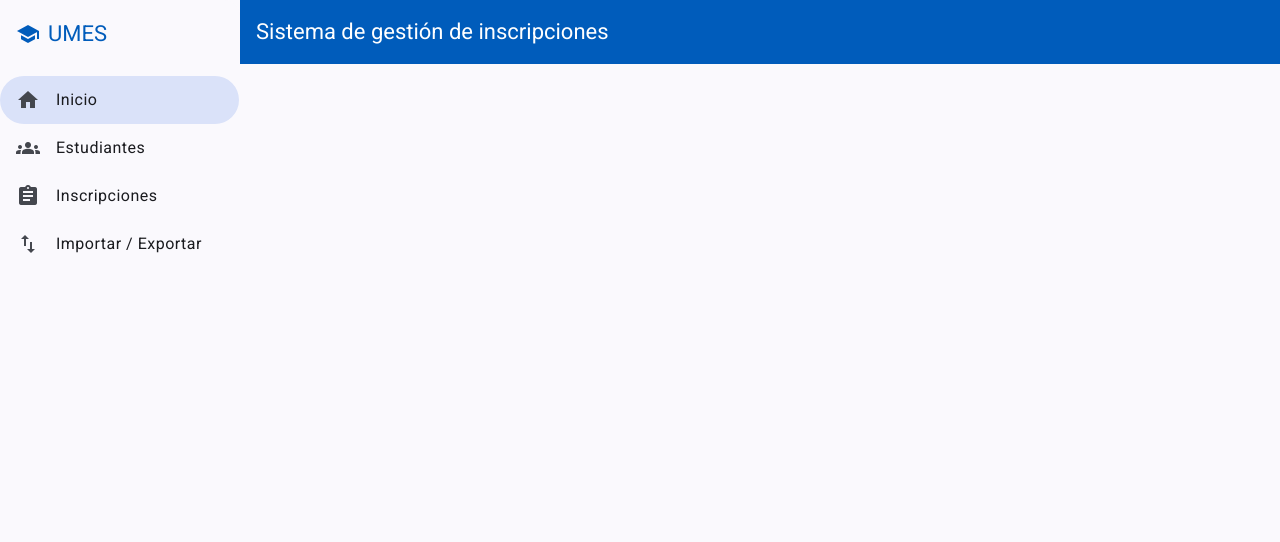
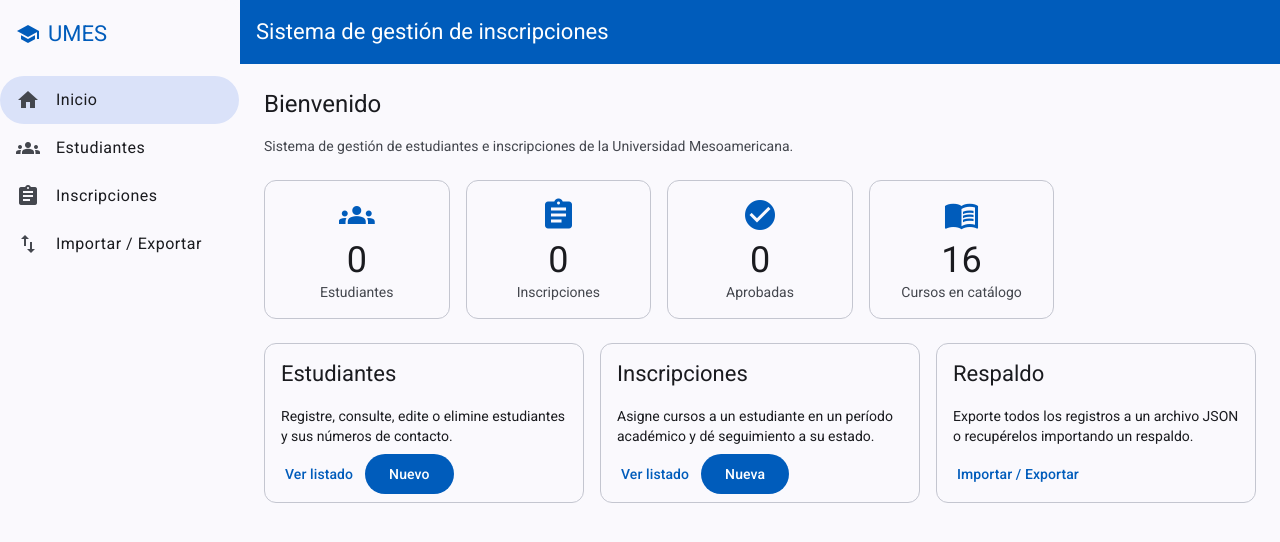
Before and after one commit to Alexei2412/angular_proyecto_final_carlos_angello, an Angular app: page / in a window 1280 px wide. Shown: the top 542 px of the page. Built offline with nearby package versions, Linux system fonts and the light colour scheme.

Commit message:
feat(home): crear pagina de inicio con resumen y ruta comodin

```diff
--- a/src/app/app.routes.ts
+++ b/src/app/app.routes.ts
@@ -1,4 +1,5 @@
 import { Routes } from '@angular/router';
+import { Home } from './pages/home/home';
 import { StudentList } from './pages/student-list/student-list';
 import { StudentForm } from './pages/student-form/student-form';
 import { StudentDetail } from './pages/student-detail/student-detail';
@@ -7,6 +8,8 @@ import { EnrollmentForm } from './pages/enrollment-form/enrollment-form';
 import { EnrollmentDetail } from './pages/enrollment-detail/enrollment-detail';
 
 export const routes: Routes = [
+  { path: '', component: Home, title: 'Inicio' },
+
   { path: 'estudiantes', component: StudentList, title: 'Estudiantes' },
   { path: 'estudiantes/nuevo', component: StudentForm, title: 'Nuevo estudiante' },
   { path: 'estudiantes/:id', component: StudentDetail, title: 'Detalle de estudiante' },
@@ -16,4 +19,6 @@ export const routes: Routes = [
   { path: 'inscripciones/nueva', component: EnrollmentForm, title: 'Nueva inscripción' },
   { path: 'inscripciones/:id', component: EnrollmentDetail, title: 'Detalle de inscripción' },
   { path: 'inscripciones/:id/editar', component: EnrollmentForm, title: 'Editar inscripción' },
+
+  { path: '**', redirectTo: '' },
 ];
--- /dev/null
+++ b/src/app/pages/home/home.css
@@ -0,0 +1,41 @@
+.intro {
+  color: var(--mat-sys-on-surface-variant);
+  margin-bottom: 24px;
+}
+
+.stats {
+  display: grid;
+  grid-template-columns: repeat(auto-fill, minmax(180px, 1fr));
+  gap: 16px;
+}
+
+.stat-card {
+  text-align: center;
+}
+
+.stat-icon {
+  color: var(--mat-sys-primary);
+  font-size: 36px;
+  width: 36px;
+  height: 36px;
+}
+
+.stat-value {
+  font: var(--mat-sys-display-small);
+}
+
+.stat-label {
+  color: var(--mat-sys-on-surface-variant);
+}
+
+.shortcuts {
+  display: grid;
+  grid-template-columns: repeat(auto-fill, minmax(260px, 1fr));
+  gap: 16px;
+  margin-top: 8px;
+}
+
+.shortcuts h2 {
+  font: var(--mat-sys-title-large);
+  margin-top: 0;
+}
--- /dev/null
+++ b/src/app/pages/home/home.html
@@ -0,0 +1,49 @@
+<div class="page-header">
+  <h1>Bienvenido</h1>
+</div>
+<p class="intro">
+  Sistema de gestión de estudiantes e inscripciones de la Universidad Mesoamericana.
+</p>
+<section class="stats">
+  @for (stat of stats(); track stat.label) {
+    <mat-card appearance="outlined" class="stat-card">
+      <mat-card-content>
+        <mat-icon class="stat-icon">{{ stat.icon }}</mat-icon>
+        <div class="stat-value">{{ stat.value }}</div>
+        <div class="stat-label">{{ stat.label }}</div>
+      </mat-card-content>
+    </mat-card>
+  }
+</section>
+<section class="shortcuts">
+  <mat-card appearance="outlined">
+    <mat-card-content>
+      <h2>Estudiantes</h2>
+      <p>Registre, consulte, edite o elimine estudiantes y sus números de contacto.</p>
+    </mat-card-content>
+    <mat-card-actions>
+      <a mat-button routerLink="/estudiantes">Ver listado</a>
+      <a mat-flat-button routerLink="/estudiantes/nuevo">Nuevo</a>
+    </mat-card-actions>
+  </mat-card>
+  <mat-card appearance="outlined">
+    <mat-card-content>
+      <h2>Inscripciones</h2>
+      <p>Asigne cursos a un estudiante en un período académico y dé seguimiento a su estado.</p>
+    </mat-card-content>
+    <mat-card-actions>
+      <a mat-button routerLink="/inscripciones">Ver listado</a>
+      <a mat-flat-button routerLink="/inscripciones/nueva">Nueva</a>
+    </mat-card-actions>
+  </mat-card>
+
+  <mat-card appearance="outlined">
+    <mat-card-content>
+      <h2>Respaldo</h2>
+      <p>Exporte todos los registros a un archivo JSON o recupérelos importando un respaldo.</p>
+    </mat-card-content>
+    <mat-card-actions>
+      <a mat-button routerLink="/respaldo">Importar / Exportar</a>
+    </mat-card-actions>
+  </mat-card>
+</section>
--- /dev/null
+++ b/src/app/pages/home/home.ts
@@ -0,0 +1,39 @@
+import { Component, computed, inject } from '@angular/core';
+import { RouterLink } from '@angular/router';
+import { MatCard, MatCardActions, MatCardContent } from '@angular/material/card';
+import { MatButton } from '@angular/material/button';
+import { MatIcon } from '@angular/material/icon';
+import { StudentService } from '../../services/student-service';
+import { EnrollmentService } from '../../services/enrollment-service';
+import { CatalogService } from '../../services/catalog-service';
+import { EnrollmentStatus } from '../../enums/enrollment-status';
+
+@Component({
+  selector: 'app-home',
+  imports: [RouterLink, MatCard, MatCardContent, MatCardActions, MatButton, MatIcon],
+  templateUrl: './home.html',
+  styleUrl: './home.css',
+})
+export class Home {
+  private studentService = inject(StudentService);
+  private enrollmentService = inject(EnrollmentService);
+  private catalogs = inject(CatalogService);
+
+  stats = computed(() => {
+    const enrollments = this.enrollmentService.enrollments();
+    return [
+      { icon: 'groups', label: 'Estudiantes', value: this.studentService.students().length },
+      { icon: 'assignment', label: 'Inscripciones', value: enrollments.length },
+      {
+        icon: 'check_circle',
+        label: 'Aprobadas',
+        value: enrollments.filter((e) => e.estado === EnrollmentStatus.APROBADA).length,
+      },
+      {
+        icon: 'menu_book',
+        label: 'Cursos en catálogo',
+        value: this.catalogs.cursos.value().length,
+      },
+    ];
+  });
+}
```
